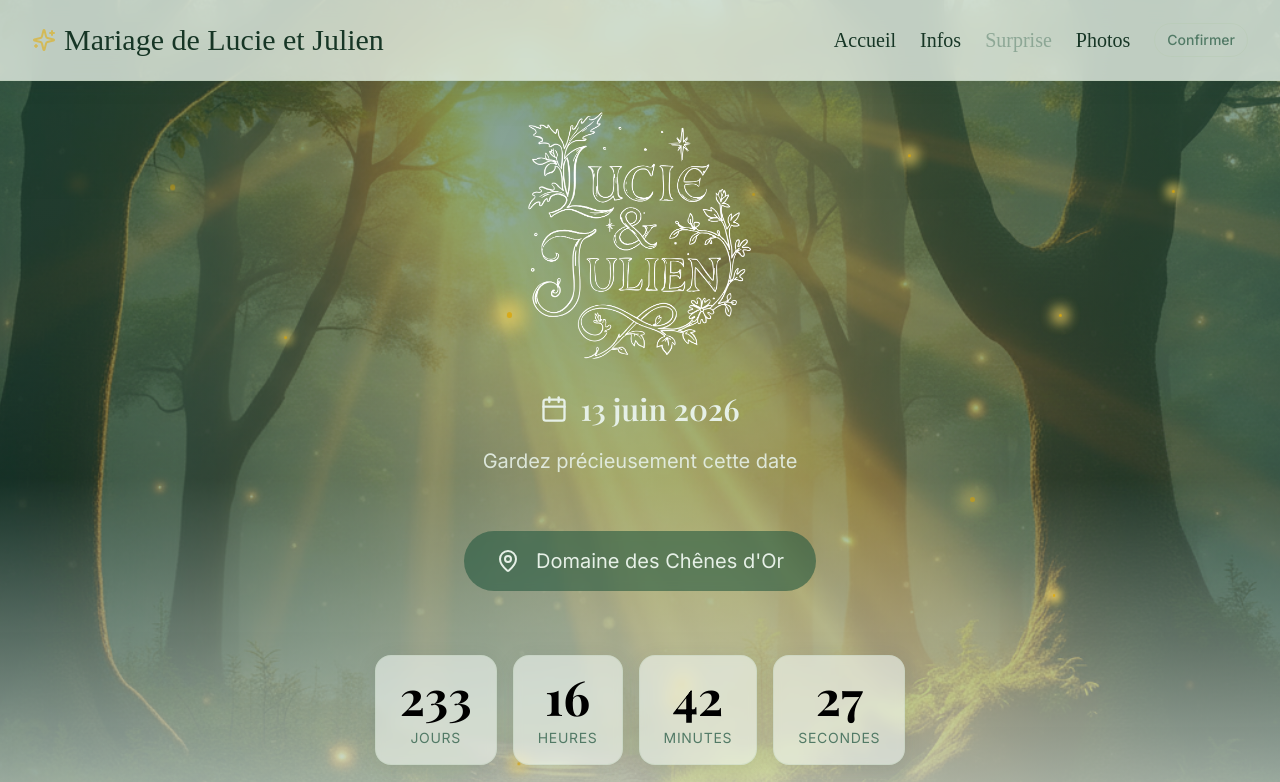
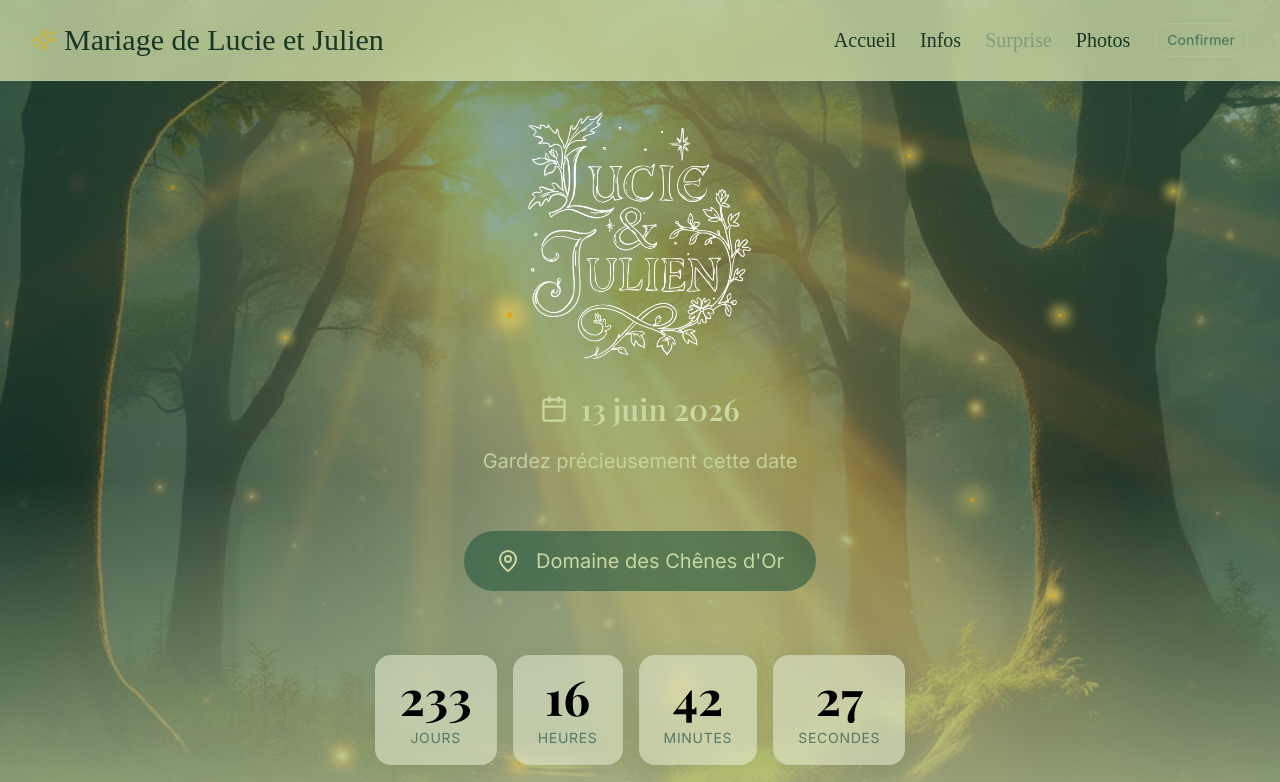
Before and after one commit to vanhegheremi/ljstko, a React (Vite) app: page / in a window 1280 px wide. Shown: the top 782 px of the page. Built offline with nearby package versions, Linux system fonts and the light colour scheme; the HTML template or start-up script is replaced by a standard one; a web font is replaced by a local one.

Commit message:
Apply new background color

```diff
--- a/src/index.css
+++ b/src/index.css
@@ -8,22 +8,22 @@ All colors MUST be HSL.
 
 @layer base {
   :root {
-    --background: 130 25% 92%;
+    --background: 76 39% 74%;
     --foreground: 150 40% 15%;
 
-    --card: 130 30% 96%;
+    --card: 76 35% 85%;
     --card-foreground: 150 40% 15%;
 
-    --popover: 130 30% 96%;
+    --popover: 76 35% 85%;
     --popover-foreground: 150 40% 15%;
 
     --primary: 150 40% 25%;
-    --primary-foreground: 130 25% 92%;
+    --primary-foreground: 76 39% 74%;
 
     --secondary: 110 30% 45%;
-    --secondary-foreground: 130 25% 92%;
+    --secondary-foreground: 76 39% 74%;
 
-    --muted: 130 20% 86%;
+    --muted: 76 30% 68%;
     --muted-foreground: 150 20% 40%;
 
     --accent: 45 85% 48%;
@@ -45,12 +45,12 @@ All colors MUST be HSL.
     --gold: 45 85% 48%;
     --gold-light: 45 80% 65%;
     --warm-beige: 40 40% 85%;
-    --soft-white: 130 25% 92%;
+    --soft-white: 76 39% 74%;
 
     /* Gradients */
     --gradient-forest: linear-gradient(135deg, hsl(150 40% 25%) 0%, hsl(110 30% 35%) 100%);
     --gradient-magic: linear-gradient(135deg, hsl(150 40% 25%) 0%, hsl(45 90% 60% / 0.3) 100%);
-    --gradient-mist: linear-gradient(180deg, hsl(130 25% 92% / 0) 0%, hsl(130 25% 92%) 100%);
+    --gradient-mist: linear-gradient(180deg, hsl(76 39% 74% / 0) 0%, hsl(76 39% 74%) 100%);
 
     /* Shadows & Effects */
     --shadow-enchanted: 0 10px 40px -10px hsl(150 40% 25% / 0.3);
```
